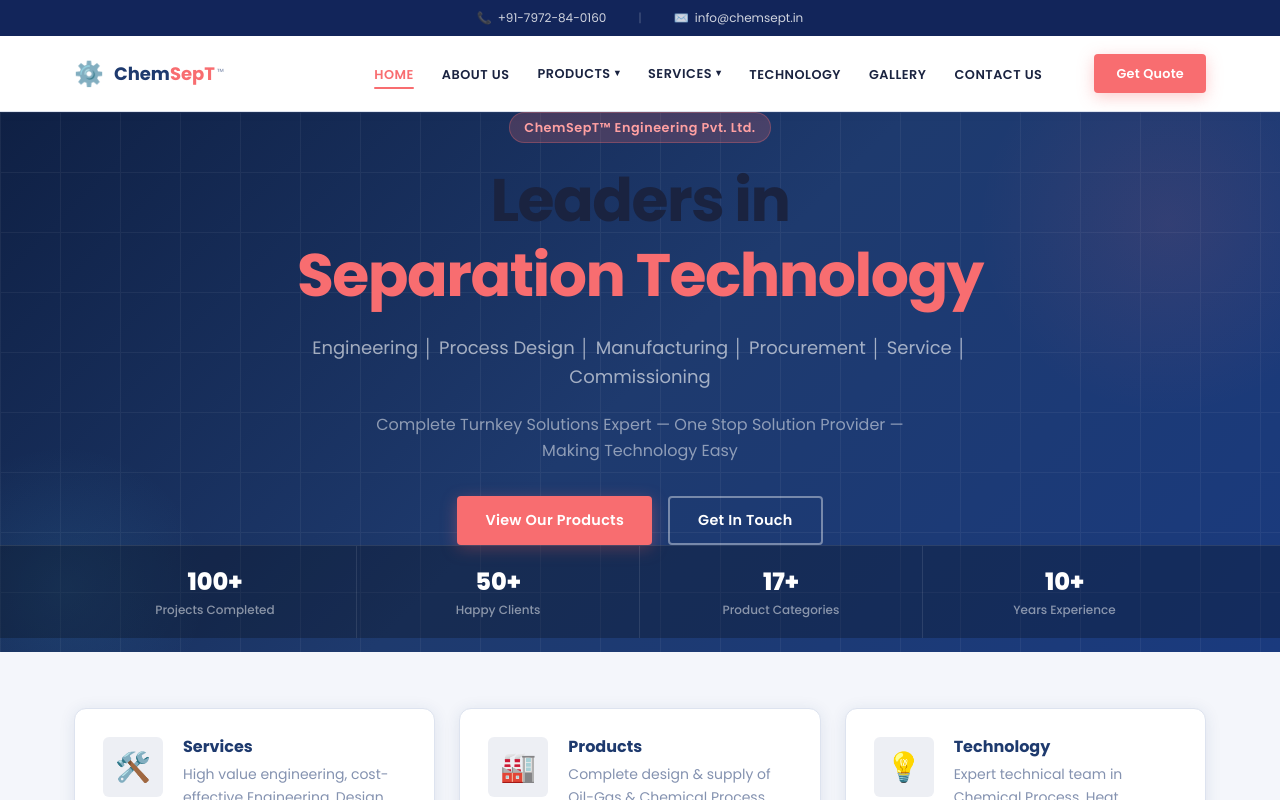
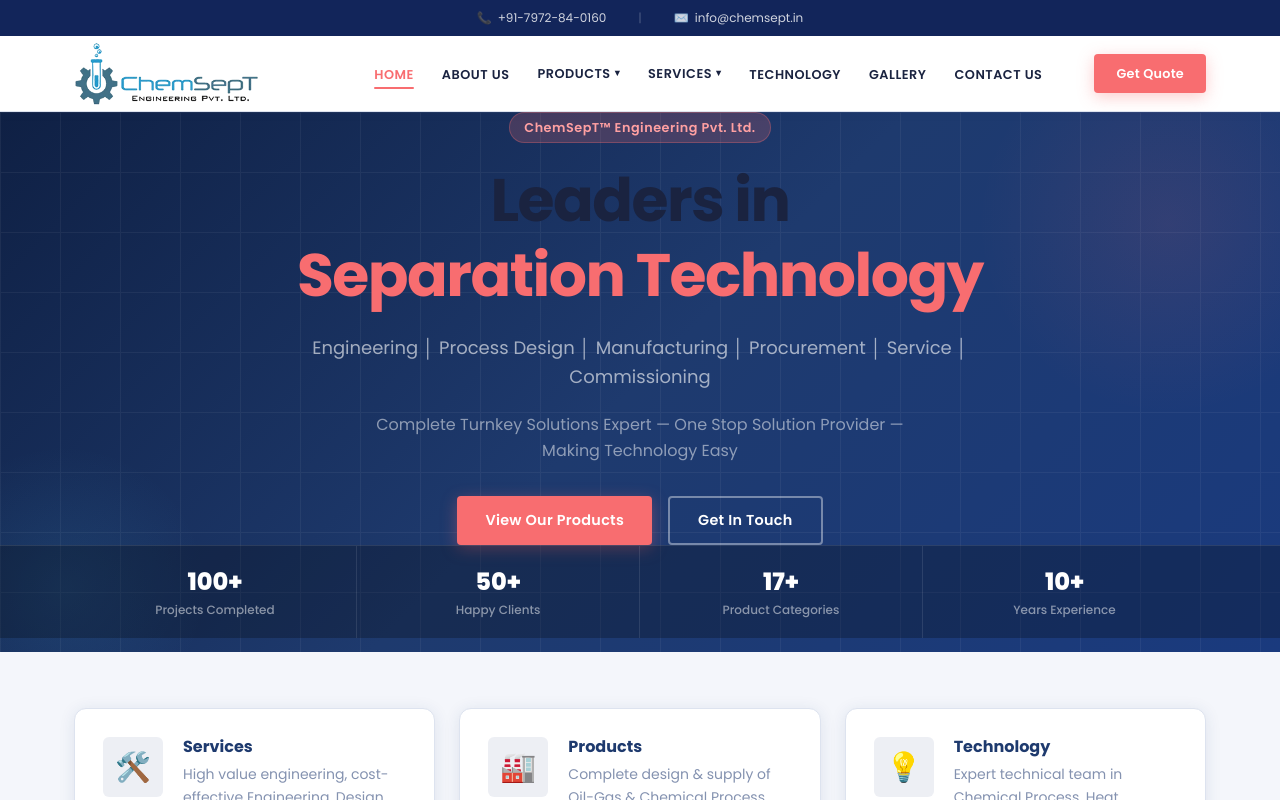
Before and after one commit to Gana31/ChemSepT, a Next.js app: page / in a window 1280 px wide. Shown: the top 800 px of the page. Built offline with nearby package versions, Linux system fonts and the light colour scheme.

Commit message:
fix the logo

```diff
--- a/components/Footer.tsx
+++ b/components/Footer.tsx
@@ -45,17 +45,19 @@
 
                         {/* Brand */}
                         <div>
-                            <Link href="/" className="inline-flex items-center gap-2 mb-4">
-                                <span className="text-xl">⚙️</span>
-                                <span className="font-bold text-lg text-white">
-                                    Chem<span style={{ color: 'var(--c-coral)' }}>SepT</span>™
-                                </span>
+                            <Link href="/" className="inline-flex items-center mb-4">
+                                <img
+                                    src="/logo01.webp"
+                                    alt="ChemSepT Logo"
+                                    className="h-auto w-auto object-contain"
+                                    style={{ maxWidth: '180px', maxHeight: '70px' }}
+                                />
                             </Link>
-                            <p className="text-white/50 text-sm leading-relaxed mb-5">
+                            <p className="text-white/75 text-sm leading-relaxed mb-5">
                                 ChemSepT™ Engineering Pvt. Ltd. is a one-stop Engineering Consultancy offering
                                 complete Turn-Key Based Process &amp; Mechanical Engineering Solutions.
                             </p>
-                            <div className="flex flex-col gap-2 text-sm text-white/50">
+                            <div className="flex flex-col gap-2 text-sm text-white/75">
                                 <a href="tel:+917972840160" className="hover:text-[var(--c-coral)] transition-colors flex items-center gap-2">
                                     📞 +91-7972-84-0160
                                 </a>
@@ -70,11 +72,11 @@
 
                         {/* Services */}
                         <div>
-                            <h4 className="text-white font-bold text-sm uppercase tracking-widest mb-5">Services</h4>
+                            <p className="text-white font-bold text-sm uppercase tracking-widest mb-5">Services</p>
                             <ul className="flex flex-col gap-2.5">
                                 {serviceLinks.map(({ href, label }) => (
                                     <li key={href}>
-                                        <Link href={href} className="text-white/50 text-sm hover:text-[var(--c-coral)] transition-colors">
+                                        <Link href={href} className="text-white text-sm hover:text-[var(--c-coral)] transition-colors">
                                             {label}
                                         </Link>
                                     </li>
@@ -84,11 +86,11 @@
 
                         {/* Links */}
                         <div>
-                            <h4 className="text-white font-bold text-sm uppercase tracking-widest mb-5">Links</h4>
+                            <p className="text-white font-bold text-sm uppercase tracking-widest mb-5">Links</p>
                             <ul className="flex flex-col gap-2.5">
                                 {quickLinks.map(({ href, label }) => (
                                     <li key={href}>
-                                        <Link href={href} className="text-white/50 text-sm hover:text-[var(--c-coral)] transition-colors">
+                                        <Link href={href} className="text-white text-sm hover:text-[var(--c-coral)] transition-colors">
                                             {label}
                                         </Link>
                                     </li>
@@ -98,8 +100,8 @@
 
                         {/* Certification */}
                         <div>
-                            <h4 className="text-white font-bold text-sm uppercase tracking-widest mb-5">Factory Address</h4>
-                            <p className="text-white/50 text-sm leading-relaxed mb-4">
+                            <p className="text-white font-bold text-sm uppercase tracking-widest mb-5">Factory Address</p>
+                            <p className="text-white text-sm leading-relaxed mb-4">
                                 Gate No. 776, Nighoje-Kuruli Road, Pune, Maharashtra, India – 410501
                             </p>
                             <div className="flex items-center gap-3 p-4 rounded-lg" style={{ background: 'rgba(255,255,255,0.05)', border: '1px solid rgba(255,255,255,0.08)' }}>
--- a/components/Navbar.tsx
+++ b/components/Navbar.tsx
@@ -1,6 +1,7 @@
 'use client';
 
 import Link from 'next/link';
+import Image from 'next/image';
 import { usePathname } from 'next/navigation';
 import { useState, useEffect } from 'react';
 
@@ -79,13 +80,24 @@
             >
                 <div className="container h-full flex items-center gap-6">
                     {/* LOGO */}
-                    <Link href="/" className="flex items-center gap-2.5 font-bold text-lg shrink-0" style={{ color: 'var(--c-navy)' }}>
-                        <span className="text-2xl">⚙️</span>
-                        <span>
-                            <span style={{ color: 'var(--c-navy)' }}>Chem</span>
-                            <span style={{ color: 'var(--c-coral)' }}>SepT</span>
-                            <sup className="text-[0.55rem] font-normal ml-0.5" style={{ color: 'var(--c-text-muted)' }}>™</sup>
-                        </span>
+                    <Link href="/" className="flex items-center shrink-0">
+                        <Image
+                            src="/logo01.webp"
+                            alt="ChemSepT Logo"
+                            width={200}
+                            height={80}
+                            priority
+                            className="h-auto w-auto max-h-16 object-contain"
+                        />
+                        {/* <video
+                            autoPlay
+                            loop
+                            muted
+                            className="h-auto w-auto max-h-14 object-contain"
+                            style={{ maxWidth: '200px' }}
+                        >
+                            <source src="/Logo_Animation_for_Manufacturing_Business.mp4" type="video/mp4" />
+                        </video> */}
                     </Link>
 
                     {/* DESKTOP NAV */}
```
Also changed, not shown: public/logo01.webp (added), 1 other file (tests, documents, lock files or other folders).
